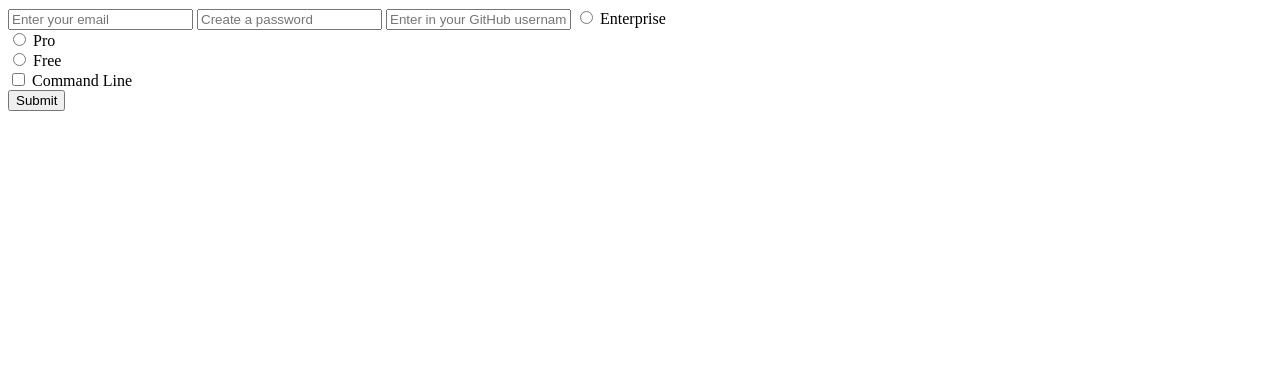
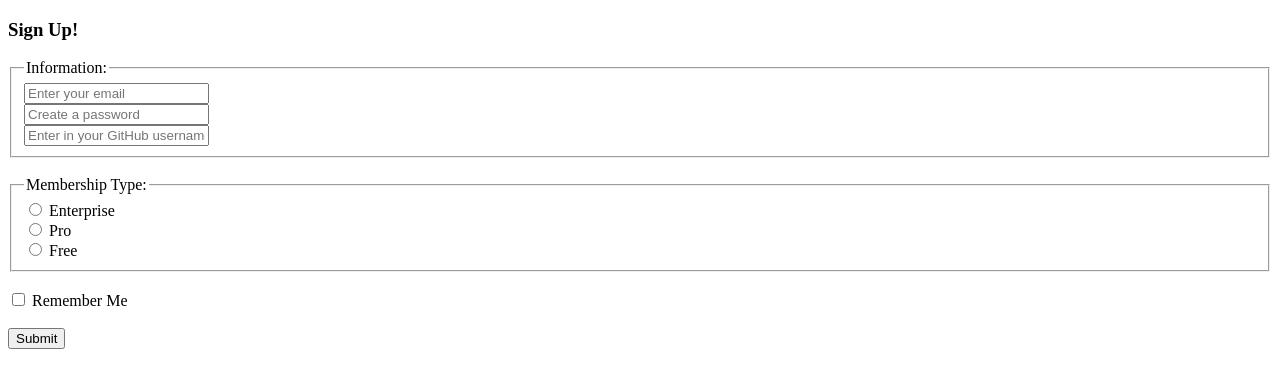
Before and after one commit to mafutomo/sign_up_form, a plain HTML site: page index.html in a window 1280 px wide. Drawn offline with Linux system fonts and the light colour scheme.

Commit message:
updated sign up form to include borders

```diff
--- a/index.html
+++ b/index.html
@@ -1,20 +1,33 @@
 <!DOCTYPE html>
 <html>
+
 <head>
   <meta charset="utf-8">
   <title>Signup Form</title>
 </head>
+
 <body>
 
   <form class="sign_up" action="index.html" method="post">
+
+    <h3>Sign Up!</h3>
+    <fieldset>
+
+      <legend>Information:</legend>
       <!-- Email -->
-<input type="text" name="email" value="" placeholder="Enter your email">
+      <input type="text" name="email" value="" placeholder="Enter your email"><br>
       <!-- Password -->
-<input type="text" name="password" value="" placeholder="Create a password">
+      <input type="text" name="password" value="" placeholder="Create a password"><br>
       <!-- GitHub Username -->
-<input type="text" name="github_username" value="" placeholder="Enter in your GitHub username">
+      <input type="text" name="github_username" value="" placeholder="Enter in your GitHub username"><br>
 
+    </fieldset>
+    <br>
     <!-- Radio Buttons -->
+    <fieldset>
+
+
+      <legend>Membership Type:</legend>
       <input id="member1" type="radio" name="member_type" value="enterprise">
       <label for="member1">Enterprise</label><br>
 
@@ -22,14 +35,19 @@
       <label for="member2">Pro</label><br>
 
       <input id="member3" type="radio" name="member_type" value="free">
-  <label for="member3">Free</label><br>
+      <label for="member3">Free</label>
 
+    </fieldset>
+    <br>
     <!-- Remember Me Checkbox -->
+
     <input id="remember" type="checkbox" name="remember_me" value="">
-    <label for="remember">Command Line</label><br>
+
+    <label for="remember">Remember Me</label><br><br>
 
     <button type="submit">Submit</button>
   </form>
 
 </body>
+
 </html>
```
Lines whose indentation alone changed are shown as unchanged.
